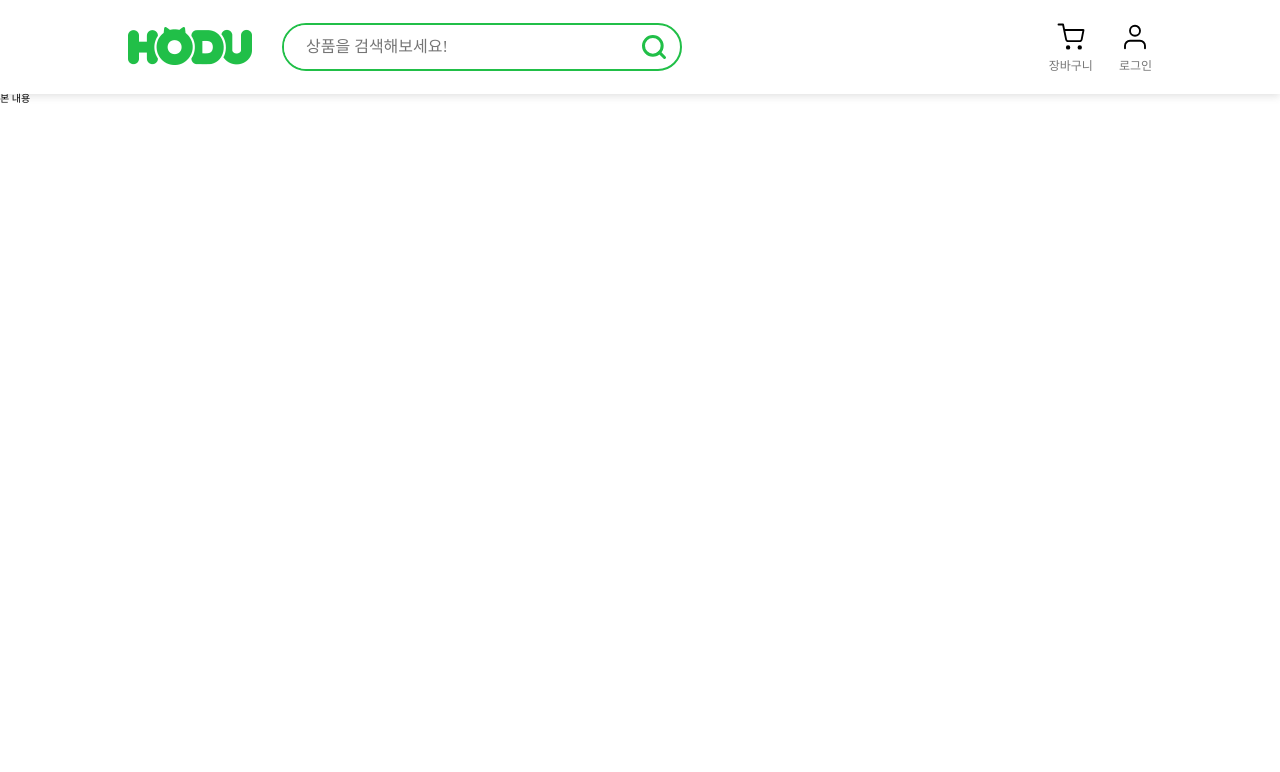
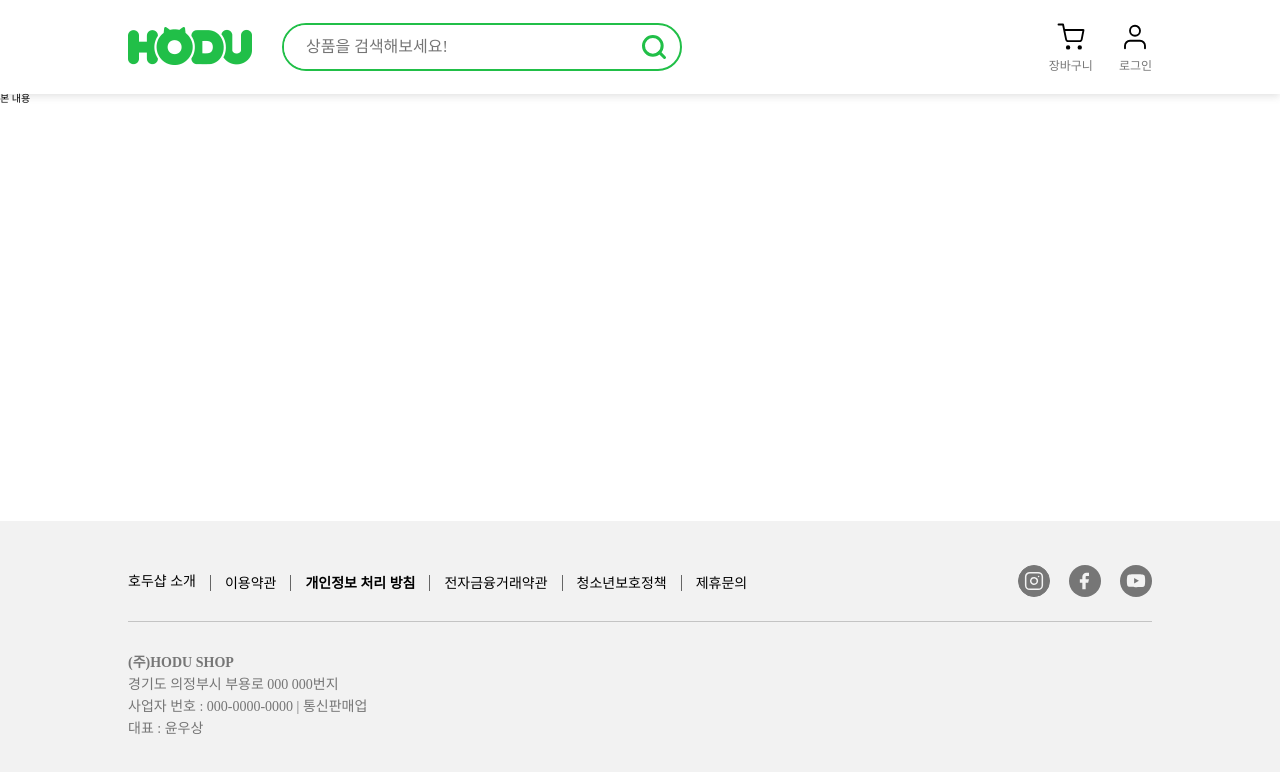
Before and after one commit to yws1502/open_market, a Next.js app: page / in a window 1280 px wide. Shown: the top 772 px of the page. Built offline with nearby package versions, Linux system fonts and the light colour scheme.

Commit message:
✨ Footer 완성

```diff
--- /dev/null
+++ b/src/components/layouts/Footer.tsx
@@ -0,0 +1,152 @@
+import styled from "styled-components";
+import Link from "next/link";
+import React from "react";
+
+interface FooterProps {}
+
+export const Footer: React.FC<FooterProps> = ({}) => {
+  return (
+    <Container>
+      <InnerContainer>
+        <nav>
+          <ul>
+            <li>
+              <Link href="/">
+                <a>호두샵 소개</a>
+              </Link>
+            </li>
+            <li>
+              <Link href="/">
+                <a>이용약관</a>
+              </Link>
+            </li>
+            <li>
+              <Link href="/">
+                <a>
+                  <Strong>개인정보 처리 방침</Strong>
+                </a>
+              </Link>
+            </li>
+            <li>
+              <Link href="/">
+                <a>전자금융거래약관</a>
+              </Link>
+            </li>
+            <li>
+              <Link href="/">
+                <a>청소년보호정책</a>
+              </Link>
+            </li>
+            <li>
+              <Link href="/">
+                <a>제휴문의</a>
+              </Link>
+            </li>
+          </ul>
+        </nav>
+        <dl>
+          <div>
+            <dt className="a11y-hidden">회사명</dt>
+            <dd>
+              <Strong>(주)HODU SHOP</Strong>
+            </dd>
+          </div>
+          <div>
+            <dt className="a11y-hidden">주소</dt>
+            <dd>경기도 의정부시 부용로 000 000번지</dd>
+          </div>
+          <div>
+            <dt>사업자 번호 :&nbsp;</dt>
+            <dd>000-0000-0000 | 통신판매업</dd>
+          </div>
+          <div>
+            <dt>대표 :&nbsp;</dt>
+            <dd>윤우상</dd>
+          </div>
+        </dl>
+        <ul>
+          <li>
+            <Link href="https://www.instagram.com/">
+              <a>
+                <img src="/assets/icon-insta.svg" alt="instagram" />
+              </a>
+            </Link>
+          </li>
+          <li>
+            <Link href="https://www.facebook.com/">
+              <a>
+                <img src="/assets/icon-fb.svg" alt="facebook" />
+              </a>
+            </Link>
+          </li>
+          <li>
+            <Link href="https://www.youtube.com/">
+              <a>
+                <img src="/assets/icon-yt.svg" alt="youtube" />
+              </a>
+            </Link>
+          </li>
+        </ul>
+      </InnerContainer>
+    </Container>
+  );
+};
+
+const Container = styled.footer`
+  position: fixed;
+  bottom: 0;
+  left: 0;
+  right: 0;
+  background-color: ${({ theme }) => theme.color.lightGray};
+  padding: 54px 0 60px;
+`;
+
+const InnerContainer = styled.div`
+  position: relative;
+  width: 80%;
+  margin: 0 auto;
+  font-size: 1.4rem;
+  dt,
+  dd {
+    display: inline-block;
+  }
+  nav ul {
+    display: flex;
+    margin-bottom: 30px;
+    li a {
+    }
+    li + li::before {
+      content: "";
+      display: inline-block;
+      background-color: #666;
+      vertical-align: -3px;
+      width: 1px;
+      height: 16px;
+      margin: 0 14px;
+    }
+  }
+  dl {
+    color: ${({ theme }) => theme.color.deepGray};
+    &::before {
+      content: "";
+      display: block;
+      background-color: ${({ theme }) => theme.color.gray};
+      height: 1px;
+      margin: 30px 0;
+    }
+    div {
+      line-height: 22px;
+    }
+  }
+  & > ul {
+    position: absolute;
+    top: -10px;
+    right: 0;
+    display: flex;
+    gap: 19px;
+  }
+`;
+
+const Strong = styled.strong`
+  font-weight: 700;
+`;
--- a/src/components/layouts/Layout.tsx
+++ b/src/components/layouts/Layout.tsx
@@ -1,4 +1,4 @@
-import { Headers } from ".";
+import { Headers, Footer } from ".";
 import React from "react";
 
 interface LayoutProps {}
@@ -8,6 +8,7 @@ export const Layout: React.FC<LayoutProps> = ({ children }) => {
     <>
       <Headers h1Title="오픈 마켓 웹사이트" />
       {children}
+      <Footer />
     </>
   );
 };
--- a/src/components/layouts/index.ts
+++ b/src/components/layouts/index.ts
@@ -1,5 +1,7 @@
 export * from "./Layout";
 export * from "./Headers";
+export * from "./Footer";
+
 export * from "./TitleLogo";
 export * from "./SearchBar";
 export * from "./LinkItem";
```
